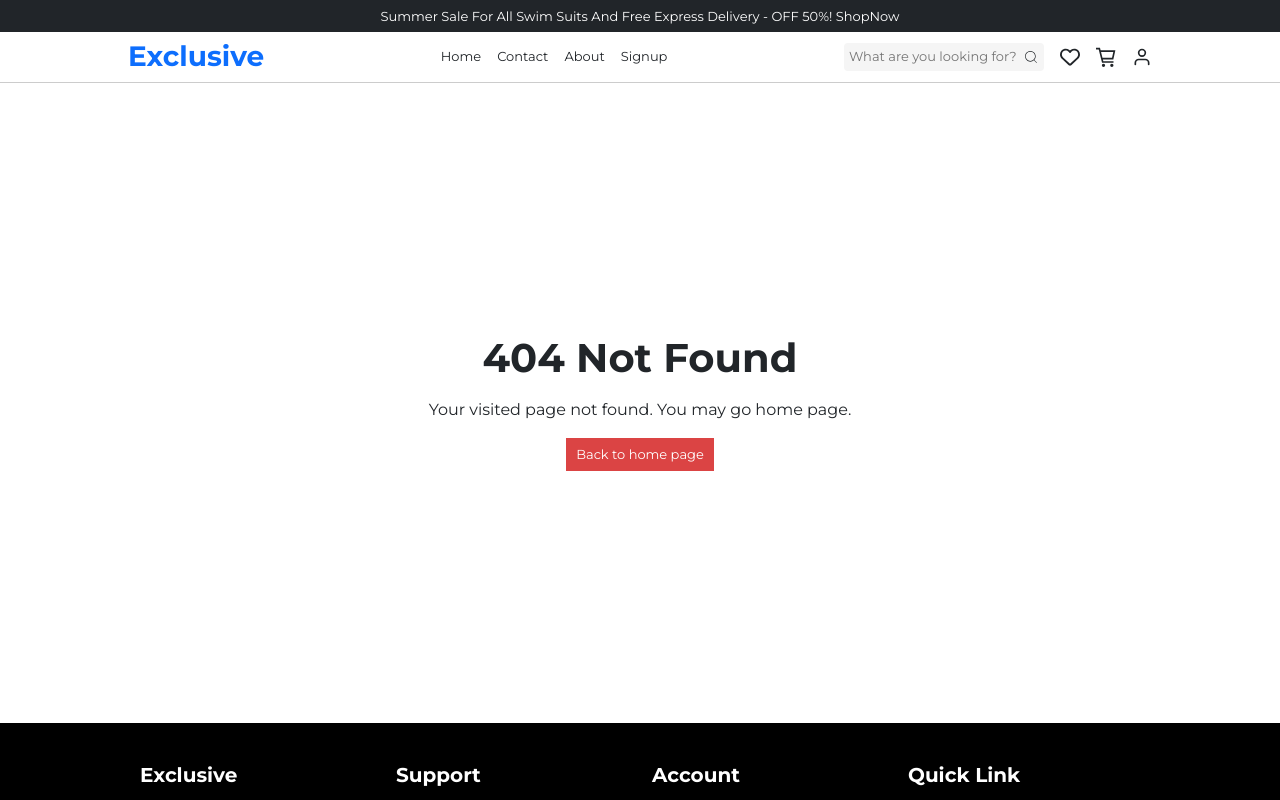
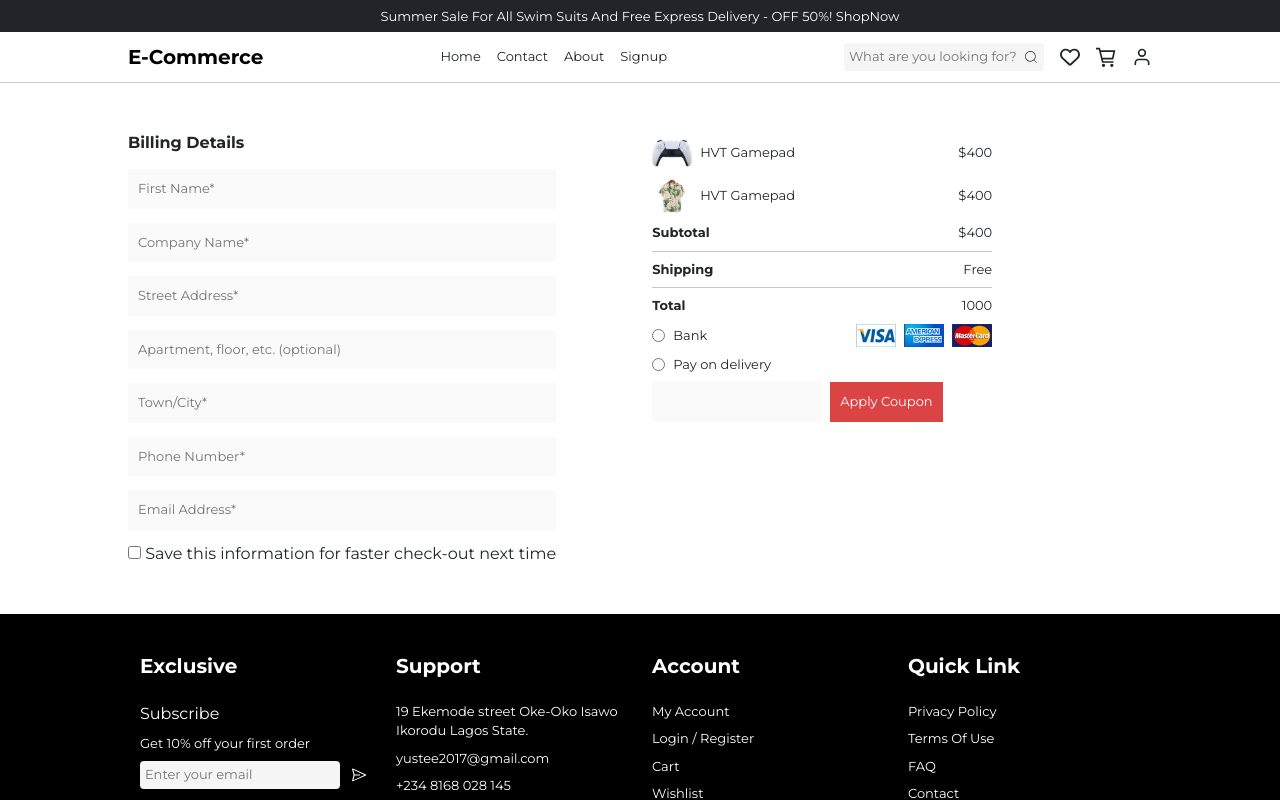
Before and after one commit to Olawoyin1/E-commerce-website, a React (Create React App) app: page /checkout in a window 1280 px wide. Shown: the top 800 px of the page. Built offline with nearby package versions, Linux system fonts and the light colour scheme.

Commit message:
Checkout page done

```diff
--- a/src/App.css
+++ b/src/App.css
@@ -72,6 +72,12 @@ small{
 
 .nav-link{
   font-size: small !important;
+  transition: 300ms ease-in-out;
+}
+
+.nav-link:hover{
+  /* font-weight: bold; */
+  text-decoration: underline !important;
 }
 
 .container2{
@@ -334,6 +340,13 @@ padding: 7px 1px;
 
 
 
+
+/* =====User style ===== */
+.user {
+  background-color: #f5f5f5;
+}
+
+
 /* USER PAGE STYLE */
 .user input{
   font-size: small;
@@ -399,6 +412,28 @@ padding: 7px 1px;
 }
 
 
+
+/* ========CHECKOUT STYLING======== */
+.checkout input[type="text"]{
+  font-size: small;
+  outline: none;
+  border: none;
+  background-color: #fafafa;
+  padding: 10px;
+  display: block;
+  width: 100%;
+  margin-top: 14px;
+}
+
+
+.check-details{
+  width: 340px;
+  /* background-color: red; */
+  max-width: 340px;
+}
+
+
+
 @media (max-width: 768px) {
   .container2{
     max-width: 90% !important;
@@ -427,4 +462,13 @@ padding: 7px 1px;
   .footer h5{
     margin-bottom: 4px !important;
   }
+
+  .item-image{
+    height: 290px;
+    background-color: #f5f5f5 !important;
+    position: relative;
+    transition: 400ms ease-in-out;
+    overflow: hidden;
+    /* padding: 1rem; */
+  }
 }
--- a/src/App.js
+++ b/src/App.js
@@ -11,6 +11,7 @@ import ErrorPage from './Pages/ErrorPage.jsx';
 import About from './Pages/About.jsx';
 import Posts from './Pages/Posts.jsx';
 import User from './Pages/User.jsx';
+import Checkout from './Pages/Checkout.jsx';
 
 
 const main = createBrowserRouter(
@@ -19,6 +20,8 @@ const main = createBrowserRouter(
       <Route index element={<Home />} />
 
       <Route path="*" element={<ErrorPage />} />
+
+      <Route path="checkout" element={<Checkout />} />
 
       <Route path="contact" element={<Contact />} />
 
--- /dev/null
+++ b/src/Pages/Checkout.jsx
@@ -0,0 +1,77 @@
+import React from 'react'
+
+const Checkout = () => {
+  return (
+    <div className='checkout py-5'>
+        <div className="container2">
+            <div className="d-flex gap-5 flex-column  flex-md-row">
+                <div className="check-inputs">
+                    <p className="fw-bold">Billing Details</p>
+                    <form action="" className=''>
+                        <input type="text" placeholder='First Name*' />
+                        <input type="text" placeholder='Company Name*' />
+                        <input type="text" placeholder='Street Address*' />
+                        <input type="text" placeholder='Apartment, floor, etc. (optional)' />
+                        <input type="text" placeholder='Town/City*'/>
+                        <input type="text" placeholder='Phone Number*'/>
+                        <input type="text" placeholder='Email Address*'/>
+                        <input type="checkbox" name="" id="" className='mt-3' /> Save this information for faster check-out next time
+                    </form>
+                </div>
+                <div className="check-details d-flex flex-column gap-2 mt-md-2 ms-5">
+                    <div className="d-flex align-items-center justify-content-between">
+                        <div className="d-flex align-items-center gap-2">
+                            <img src="../../Images/image1.png" width="40px" alt="" />
+                            <small>HVT Gamepad</small>
+                        </div>
+                        <small>$400</small>
+                    </div>
+                    <div className="d-flex align-items-center justify-content-between">
+                        <div className="d-flex align-items-center gap-2">
+                            <img src="../../Images/f2.png" width="40px" alt="" />
+                            <small>HVT Gamepad</small>
+                        </div>
+                        <small>$400</small>
+                    </div>
+                    <div className="d-flex align-items-center justify-content-between">
+                        <small className='fw-bold'>Subtotal</small>
+                        <small>$400</small>
+                    </div>
+                    <hr className='m-0' />
+                    <div className="d-flex align-items-center justify-content-between">
+                        <small className='fw-bold'>Shipping</small>
+                        <small>Free</small>
+                    </div>
+                    <hr className='m-0'/>
+                    <div className="d-flex align-items-center justify-content-between">
+                        <small className='fw-bold'>Total</small>
+                        <small>1000</small>
+                    </div>
+                    <div className="d-flex align-items-center justify-content-between">
+                        <div className="d-flex align-items-center gap-2">
+                            <input type="radio" name="" id="" />
+                            <small>Bank</small>
+                        </div>
+                        <div className="d-flex align-items-center gap-2">
+                            <img src="../../Images/payment-1.png" width="40px" alt="" />
+                            <img src="../../Images/payment-2.png" width="40px" alt="" />
+                            <img src="../../Images/payment-3.png" width="40px" alt="" />
+                        </div>
+                    </div>
+                    <div className="d-flex align-items-center gap-2 ">
+                        <input type="radio" name="" id="" />
+                        <small>Pay on delivery</small>
+                    </div>
+                    <form action="" className='d-flex p-0 m-0 align-content-center gap-2'>
+                        <input className='mt-0 w-50' type="text" />
+                        <button className="main-btn ">Apply Coupon</button>
+                    </form>
+
+                </div>
+            </div>
+        </div>
+    </div>
+  )
+}
+
+export default Checkout
--- a/src/Pages/Login.jsx
+++ b/src/Pages/Login.jsx
@@ -16,7 +16,7 @@ const Login = () => {
 
                 <form action="" className="user-reg-form d-flex flex-column gap-2">
                   <div>
-                    <h4 className="fw-bold">Login To Exclusive</h4>
+                    <h4 className="fw-bold">Login To E-Commerce</h4>
                     <small>Enter Your Details Below</small>
                   </div>
                   <input type="email" placeholder="Email" />
--- a/src/components/Footer.jsx
+++ b/src/components/Footer.jsx
@@ -40,6 +40,7 @@ const Footer = () => {
                     <Link className='nav-link' to="/">Terms Of Use</Link>
                     <Link className='nav-link' to="/">FAQ</Link>
                     <Link className='nav-link' to="contact">Contact</Link>
+                    <Link className='nav-link' to="checkout">Checkout</Link>
                 </div>
 
 
--- a/src/components/Header.jsx
+++ b/src/components/Header.jsx
@@ -15,7 +15,7 @@ const Header = () => {
         <div className="container2">
             <nav className='navbar m-0'>
 
-                <Link to="/"><h3 className='fw-bold'>Exclusive</h3></Link>
+                <Link to="/"><h3 className='fw-bold navbar-brand'>E-Commerce</h3></Link>
                 <ul className='d-none d-md-flex align-items-center gap-3 m-0 p-0'>
                     <li><Link className='nav-link' to="/">Home</Link></li>
                     <li><Link className='nav-link' to="/contact">Contact</Link></li>
--- a/src/components/ShopComponent.jsx
+++ b/src/components/ShopComponent.jsx
@@ -8,13 +8,14 @@ import { CiHeart } from "react-icons/ci";
 import { IoEyeOutline } from "react-icons/io5";
 import Data from "../Data";
 import { MdTrain } from "react-icons/md";
-// import Data from "../Data";
+
+import { GrCart } from "react-icons/gr";
 
 const ShopComponent = ({data,header , title}) => {
   const [display, setDisplay] = useState(true);
 
   const main = Data.filter(item=>item.category === header)
-  console.log(main);
+
 
   const settings = {
     dots: false,
@@ -98,7 +99,7 @@ const ShopComponent = ({data,header , title}) => {
                           {
                             item.discount ? (<small className="discount">-{item.discount}%</small>) : ""
                           }
-                          <button className="add-to-cart">Add To Cart</button>
+                          <button className="add-to-cart  align-items-center gap-2"><GrCart /> Add To Cart</button>
                           <div className="action d-flex flex-column gap-2">
                               <button className="round hover bg-white">
                                   <CiHeart size={20} />
```
